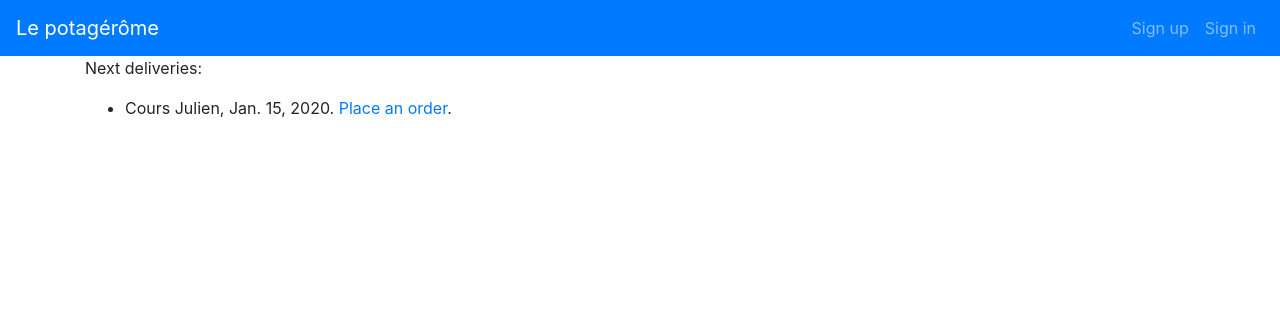
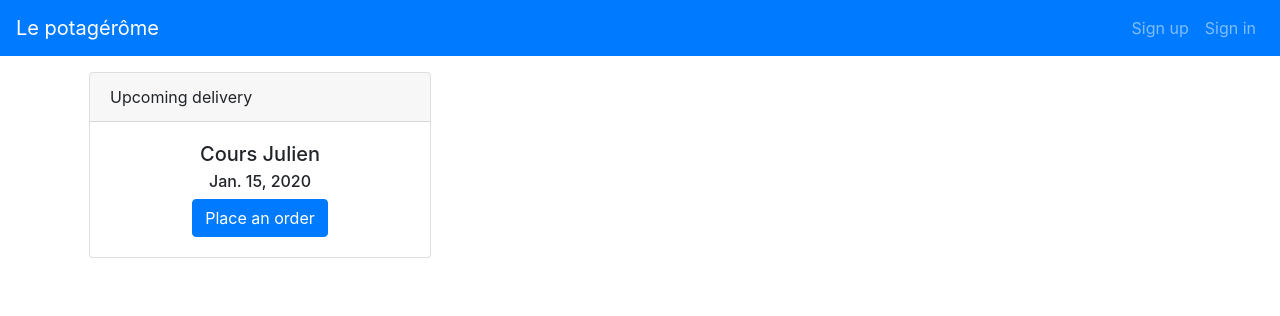
Before and after one commit to gbassiere/marketbasket, a Django app: template commandes/templates/commandes/next_deliveries.html in a window 1280 px wide. Shown: the top 316 px of the page. Run offline with Django 3.2, Linux system fonts and the light colour scheme; the template is opened without the code that fills it: values that come from a table or form of the project are taken from there, others are empty; data comes from the database, SQL or seed files in the repository; tables that the repository leaves empty hold one stand-in row (values such as "Sample post"); parts of the project's set-up code (start-up, migrations or seed data) failed here and were passed over; some libraries are stand-ins or nearby versions.

Commit message:
View next_deliveries: beautify with bootstrap4

```diff
--- a/commandes/templates/commandes/next_deliveries.html
+++ b/commandes/templates/commandes/next_deliveries.html
@@ -1,14 +1,18 @@
 {% extends "base.html" %}
 {% load i18n %}
 {% block main %}
-<p>{% trans "Next deliveries:" %}</p>
-<ul>
-    {% for d in deliveries %}
-    <li>
-        {{ d.location.name }},
-        {{ d.slot_date }}.
-        <a href="{% url "new_cart" d.id %}">{% trans "Place an order" %}</a>.
-    </li>
-    {% endfor %}
-</ul>
+<div class="row row-cols-1 row-cols-sm-2 row-cols-lg-3">
+{% for d in deliveries %}
+  <div class="col">
+    <div class="card mx-1 my-3">
+      <div class="card-header">{% trans "Upcoming delivery" %}</div>
+      <div class="card-body text-center">
+        <h5 class="card-title">{{ d.location.name }}</h5>
+        <h6 class="card-subtitle mb-2">{{ d.slot_date }}</h6>
+        <a href="{% url "new_cart" d.id %}" class="btn btn-primary">{% trans "Place an order" %}</a>
+      </div>
+    </div>
+  </div>
+{% endfor %}
+</div>
 {% endblock %}
```
Also changed, not shown: commandes/locale/fr/LC_MESSAGES/django.po.
